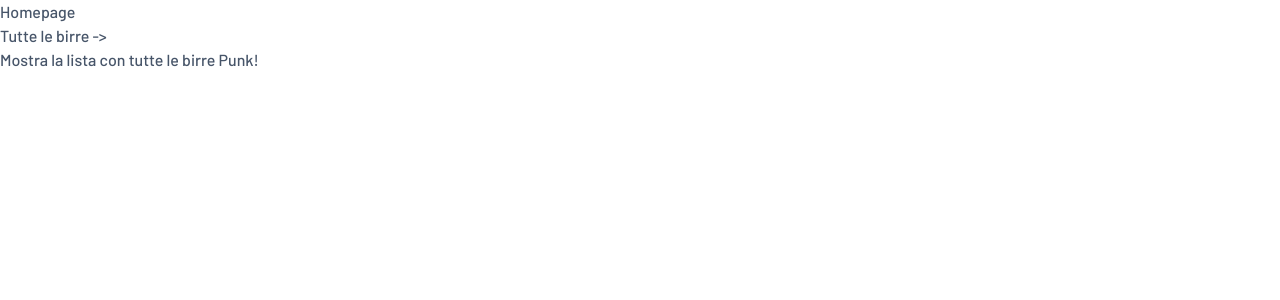
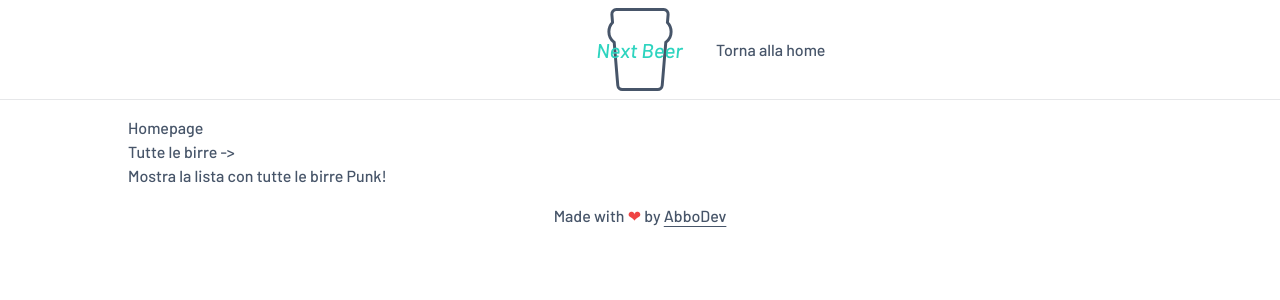
Before and after one commit to AbboDev/next-beer, a Next.js app: page / in a window 1280 px wide. Shown: the top 300 px of the page. Built offline with nearby package versions, Linux system fonts and the light colour scheme.

Commit message:
feat: optimize layout

```diff
--- a/components/layout.tsx
+++ b/components/layout.tsx
@@ -1,17 +1,31 @@
 import { ReactNode } from 'react'
 import Head from 'next/head'
+import Logo from '@/components/logo'
+import Link from 'next/link'
 
 export const siteTitle = 'Next Beer'
 
 type Props = {
   children?: ReactNode
   title?: string
+  className?: string
+  home?: boolean
 }
 
-export default function Layout({ children, title }: Props) {
+export default function Layout({
+  children,
+  title,
+  className,
+  home = false,
+}: Props) {
   let composedTitle: string = siteTitle
   if (title) {
     composedTitle = `${title} - ${composedTitle}`
+  }
+
+  let mainClassName = 'max-w-screen-lg mx-auto py-4'
+  if (className) {
+    mainClassName += ` ${className}`
   }
 
   return (
@@ -23,7 +37,35 @@ export default function Layout({ children, title }: Props) {
         <link rel="icon" href="/favicon.ico" />
       </Head>
 
-      <main>{children}</main>
+      <header className="sticky grid-cols-[1fr_auto_1fr] items-center grid top-0 z-40 w-full backdrop-blur border-b border-slate-900/10 dark:border-slate-50/[0.06] bg-white supports-backdrop-blur:bg-white/95 dark:bg-slate-900/75">
+        <div className="relative col-start-2 px-5 mx-4">
+          <span className="text-xl text-teal-400 absolute top-1/2 left-1/2 -translate-y-1/2 -translate-x-1/2 text-center z-10 whitespace-nowrap -skew-x-6">
+            {siteTitle}
+          </span>
+
+          <Logo width={80} height={99} strokeWidth={10}></Logo>
+        </div>
+
+        {!home && (
+          <Link href="/" className="justify-self-start">
+            Torna alla home
+          </Link>
+        )}
+      </header>
+
+      <main className={mainClassName}>{children}</main>
+
+      <footer className="text-center">
+        Made with <span className="text-red-500">❤</span> by{' '}
+        <a
+          href="https://github.com/AbboDev/"
+          target="_blank"
+          rel="noreferrer"
+          className="underline underline-offset-4 transition-colors hover:text-teal-400"
+        >
+          AbboDev
+        </a>
+      </footer>
     </>
   )
 }
```
